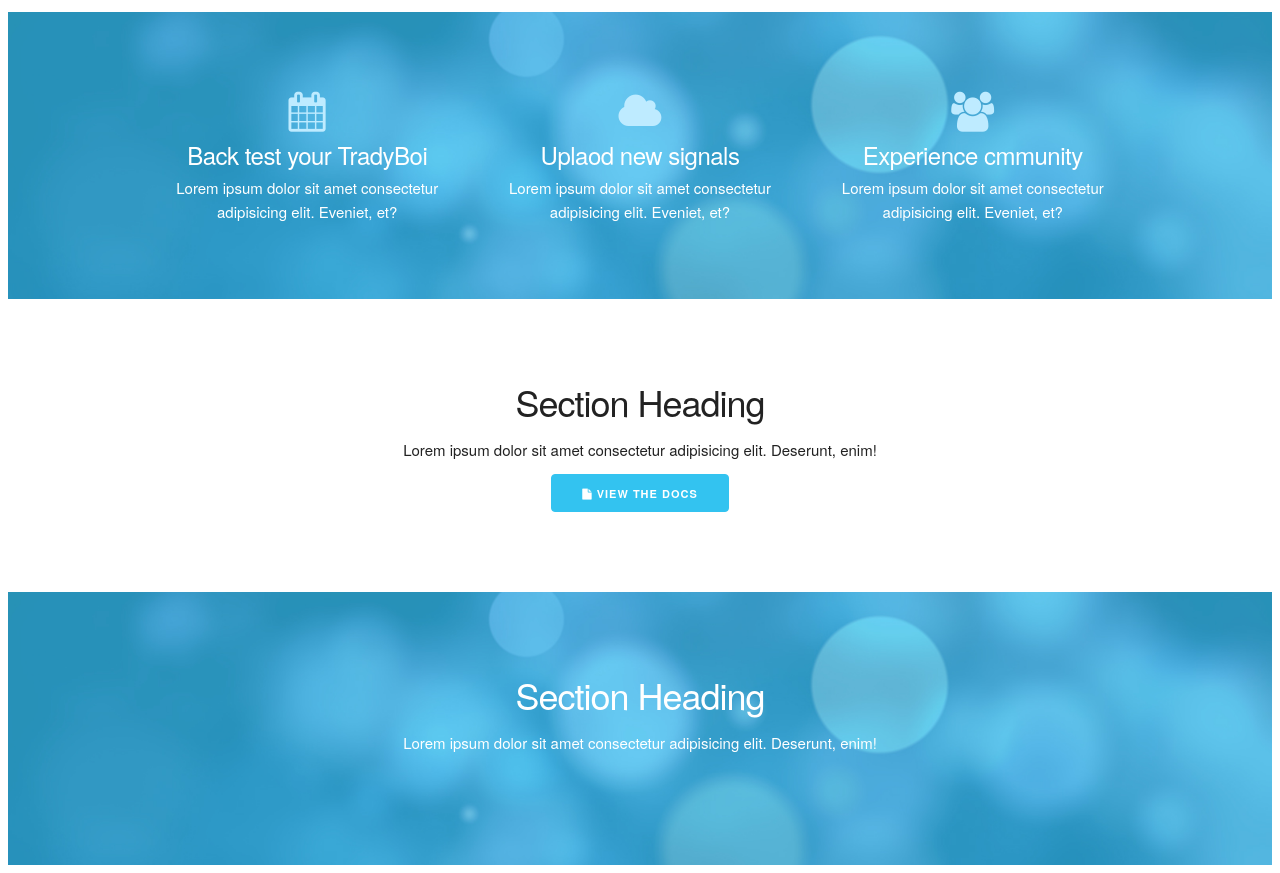
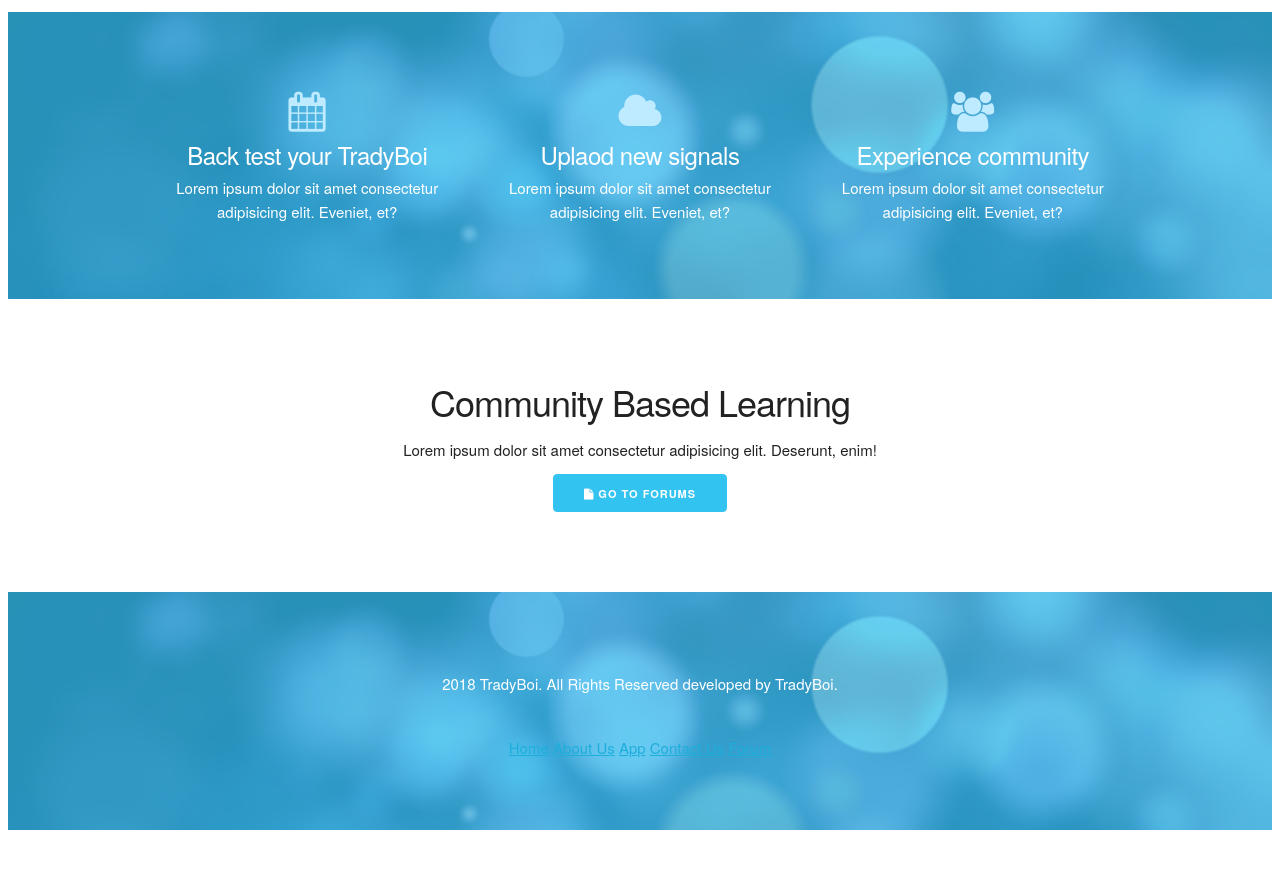
Before and after one commit to dilimhat/one-trady-boy, a PHP site: page / in a window 1280 px wide. Shown: the part 534-1407 px from the top of the page. After the commit the page ends 1364 px from the top, so only its background shows below. Run offline with PHP 8.4, Linux system fonts and the light colour scheme.

Commit message:
button name changes

```diff
--- a/Webpages/CSS/splashscreen.css
+++ b/Webpages/CSS/splashscreen.css
@@ -35,6 +35,31 @@
   .section-a h5{
     margin-bottom:.3rem;
   }
+  .section-c a:Home{
+    color: #A9A9A9;
+    padding: 0.4em 1em;
+    text-decoration: none;
+  }
+  .section-c a:About Us{
+    color: #D3D3D3;
+    padding: 0.4em 1em;
+    text-decoration: none;
+}
+.section-c a:App{
+    color: #D3D3D3;
+    padding: 0.4em 1em;
+    text-decoration: none;
+}
+.section-c a:Contact Us{
+    color: #D3D3D3;
+    padding: 0.4em 1em;
+    text-decoration: none;
+}
+.section-c a:Forum{
+    color: #D3D3D3;
+    padding: 0.4em 1em;
+    text-decoration: none;
+}
 
   .section-c{
     background-image: url('../images/section-bg.jpg');
--- a/Webpages/index.html
+++ b/Webpages/index.html
@@ -49,6 +49,7 @@
           </div>
         </div>
       </section>
+
       <!-- SECTION-A -->
   <section class="section section-a">
         <div class="container">
@@ -65,7 +66,7 @@
             </div>
             <div class="one-third column">
               <i class="fa fa-users"></i>
-              <h5>Experience cmmunity</h5>
+              <h5>Experience community</h5>
               <p>Lorem ipsum dolor sit amet consectetur adipisicing elit. Eveniet, et?</p>
             </div>
           </div>
@@ -76,14 +77,14 @@
       <section class="section section-b">
         <div class="container">
           <h3 class="section-heading">
-            Section Heading
+            Community Based Learning
           </h3>
           <p class="section-description">
             Lorem ipsum dolor sit amet consectetur adipisicing elit. Deserunt, enim!
           </p>
           <a href="#" class="button button-primary">
             <i class="fa fa-file"></i>
-            View The Docs
+            Go to Forums
           </a>
         </div>
       </section>
@@ -91,12 +92,14 @@
       <!-- SECTION-C -->
       <section class="section section-c">
           <div class="container">
-            <h3 class="section-heading">
-              Section Heading
-            </h3>
             <p class="section-description">
-              Lorem ipsum dolor sit amet consectetur adipisicing elit. Deserunt, enim!
+                    2018 TradyBoi. All Rights Reserved developed by TradyBoi.
             </p>
+            <a href="#">Home</a>
+            <a href="#">About Us</a>
+            <a href="#">App</a>
+            <a href="#">Contact Us</a>
+            <a href="#">Forum</a>
           </div>
         </section>
 </body>
```
